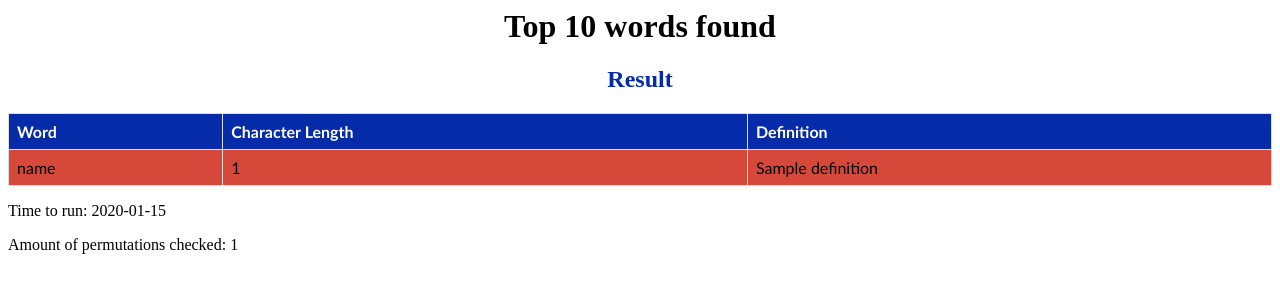
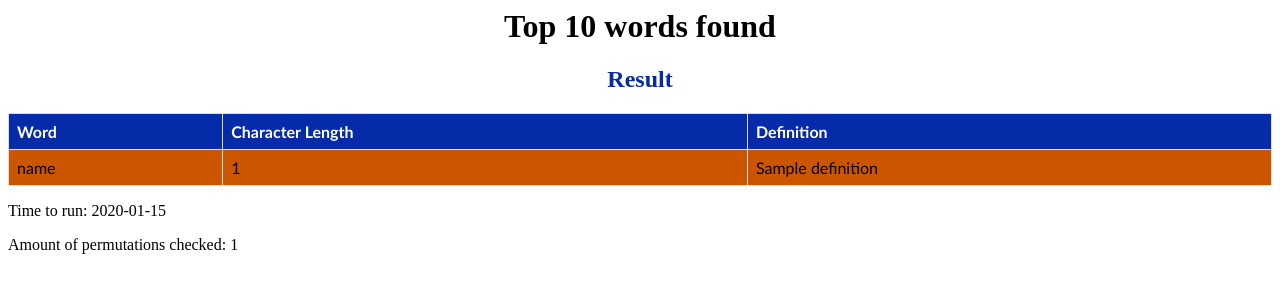
Before and after one commit to ajkop/CheatCountdown, a Flask app: template countdown/frontend/templates/result.html in a window 1280 px wide. Shown: the top 300 px of the page. Run offline with Flask 2, Linux system fonts and the light colour scheme; the template is opened without the code that fills it: most values are stand-ins (such as "Sample title", 1, 10 or a date in 2020).

Commit message:
Adding some color

```diff
--- a/countdown/frontend/static/letter_input.css
+++ b/countdown/frontend/static/letter_input.css
@@ -34,7 +34,9 @@ h2 {
 
 #words tr:hover {background-color: #ddd;}
 
-#words tr:nth-child(even){background-color: #d5483a;}
+#words tr:nth-child(even){background-color: #cc5500;}
+
+#words tr:nth-child(odd){background-color: #00FFFF;}
 
 p {
    text-align: bottom-left;
@@ -60,5 +62,5 @@ input[type=submit] {
 
 /* Add a background color to the submit button on mouse-over */
 input[type=submit]:hover {
-  background-color: #d5483a;
+  background-color: #cc5500;
 }
```
